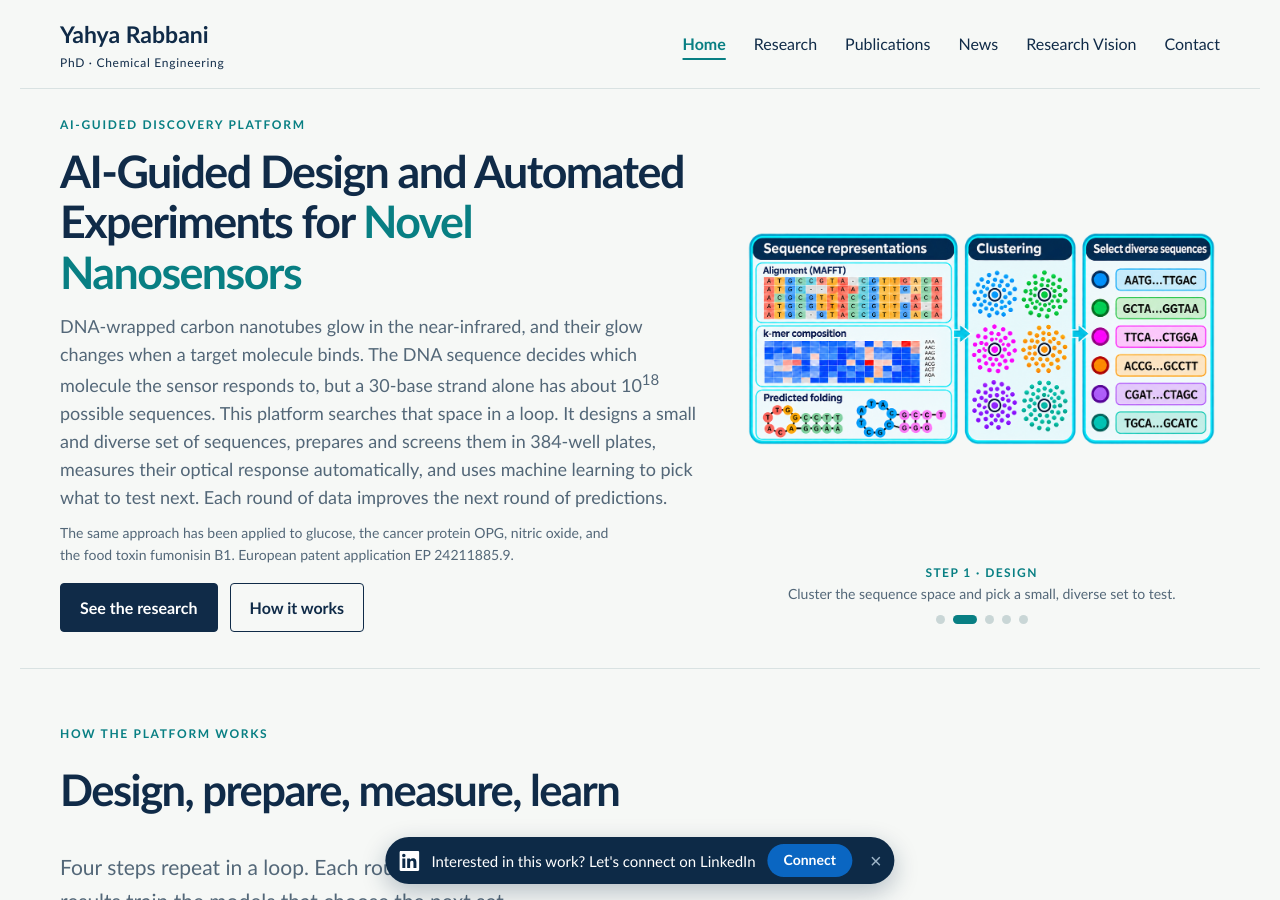
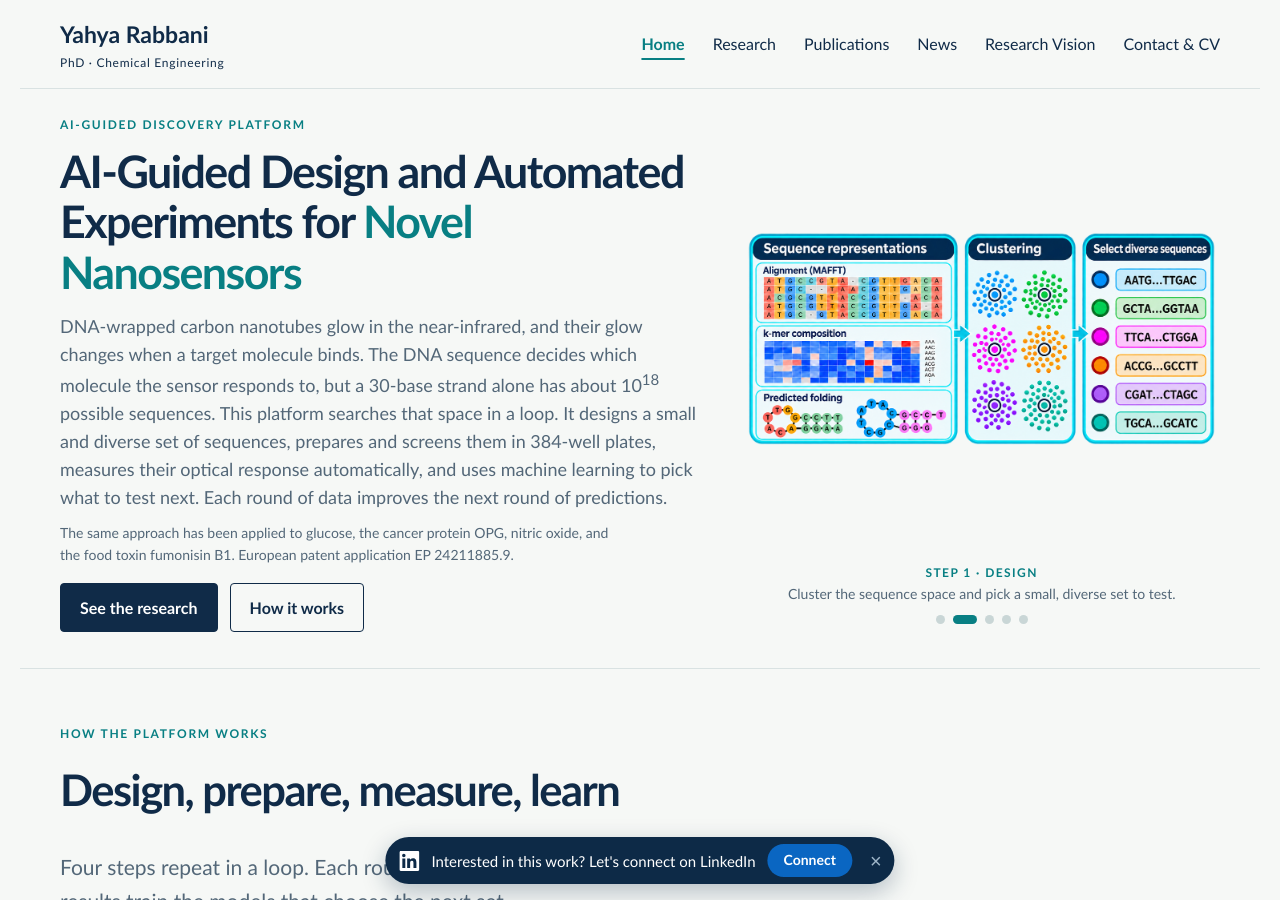
Before and after one commit to YahyaRabbani20/YahyaRabbani, a Jekyll site: the page built from _pages/about.md, in a window 1280 px wide and 900 px high. Built offline with Jekyll 4.4.1, drawn with Linux system fonts in a browser that asks for light colours.

```diff
--- a/_layouts/portfolio.html
+++ b/_layouts/portfolio.html
@@ -18,7 +18,7 @@
     <a href="{{ '/publications/' | relative_url }}" {% if page.url == '/publications/' %}aria-current="page"{% endif %}>Publications</a>
     <a href="{{ '/news/' | relative_url }}" {% if page.url == '/news/' %}aria-current="page"{% endif %}>News</a>
     <a href="{{ '/vision/' | relative_url }}" {% if page.url == '/vision/' %}aria-current="page"{% endif %}>Research Vision</a>
-    <a href="{{ '/contact/' | relative_url }}" {% if page.url == '/contact/' %}aria-current="page"{% endif %}>Contact</a>
+    <a href="{{ '/contact/' | relative_url }}" {% if page.url == '/contact/' %}aria-current="page"{% endif %}>Contact &amp; CV</a>
   </nav>
 </header>
 <main id="main" class="{% unless page.home %}document{% endunless %}{% if page.wide %} wide{% endif %}">
```
